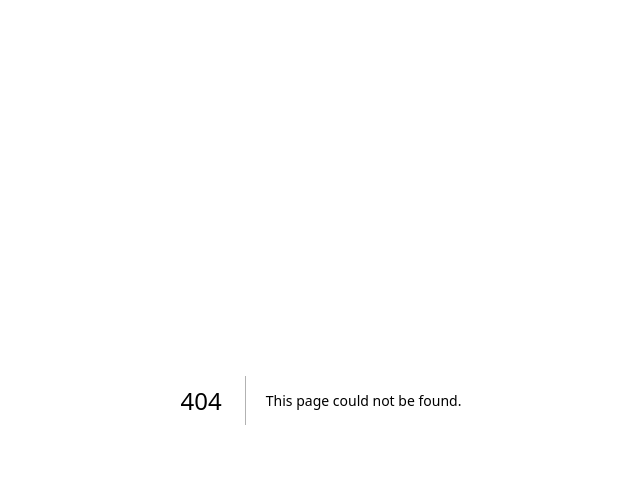
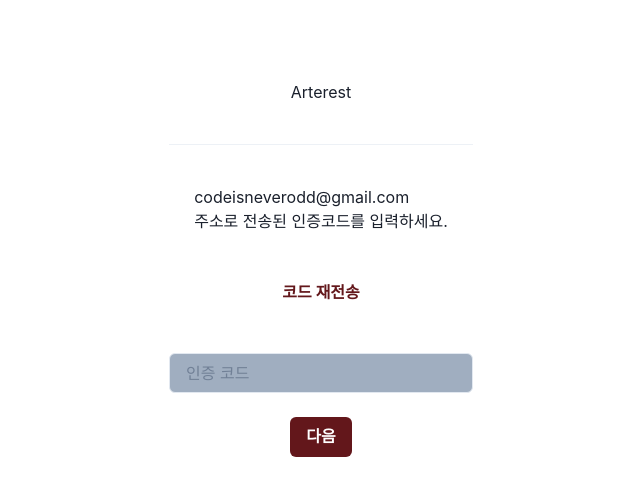
Before and after one commit to DevTraces/FrontEnd, a Next.js app: page /auth/signUp/emailAuth in a window 1280 px wide. Before the commit this address had no page. Shown: the top 496 px of the page, without its empty margins (319-959 px from the left). Built offline with nearby package versions, Linux system fonts and the light colour scheme.

Commit message:
feat: Add emailAuth page - ui test setting isError true/false

```diff
--- /dev/null
+++ b/src/pages/auth/signUp/emailAuth/index.tsx
@@ -0,0 +1,55 @@
+import {
+  Button,
+  Center,
+  FormControl,
+  FormErrorMessage,
+  FormHelperText,
+  Text,
+  Divider,
+  VStack
+} from "@chakra-ui/react";
+import Head from "next/head";
+import { useRouter } from "next/router";
+import AuthLayout from "../../components/AuthLayout";
+import AuthTextInput from "../../components/AuthTextInput";
+
+export default function EmailAuth() {
+  const router = useRouter();
+  const isError = false;
+
+  return (
+    <>
+      <Head>
+        <title>Arterest | Email Authorization</title>
+      </Head>
+      <AuthLayout>
+        <Center>Arterest</Center>
+        <Divider />
+        <Text>
+          <Text>codeisneverodd@gmail.com</Text> 주소로 전송된 인증코드를
+          입력하세요.
+        </Text>
+        <Button bg="none" color="red.900">
+          코드 재전송
+        </Button>
+        <FormControl as={VStack} isInvalid={isError}>
+          <AuthTextInput type="number" placeholder="인증 코드" />
+          {!isError ? (
+            <FormHelperText />
+          ) : (
+            <FormErrorMessage>인증코드를 입력해주세요.</FormErrorMessage>
+          )}
+          <Button
+            bg="red.900"
+            color="white"
+            onClick={() => {
+              router.push("/auth/profile");
+            }}
+          >
+            다음
+          </Button>
+        </FormControl>
+      </AuthLayout>
+    </>
+  );
+}
```
